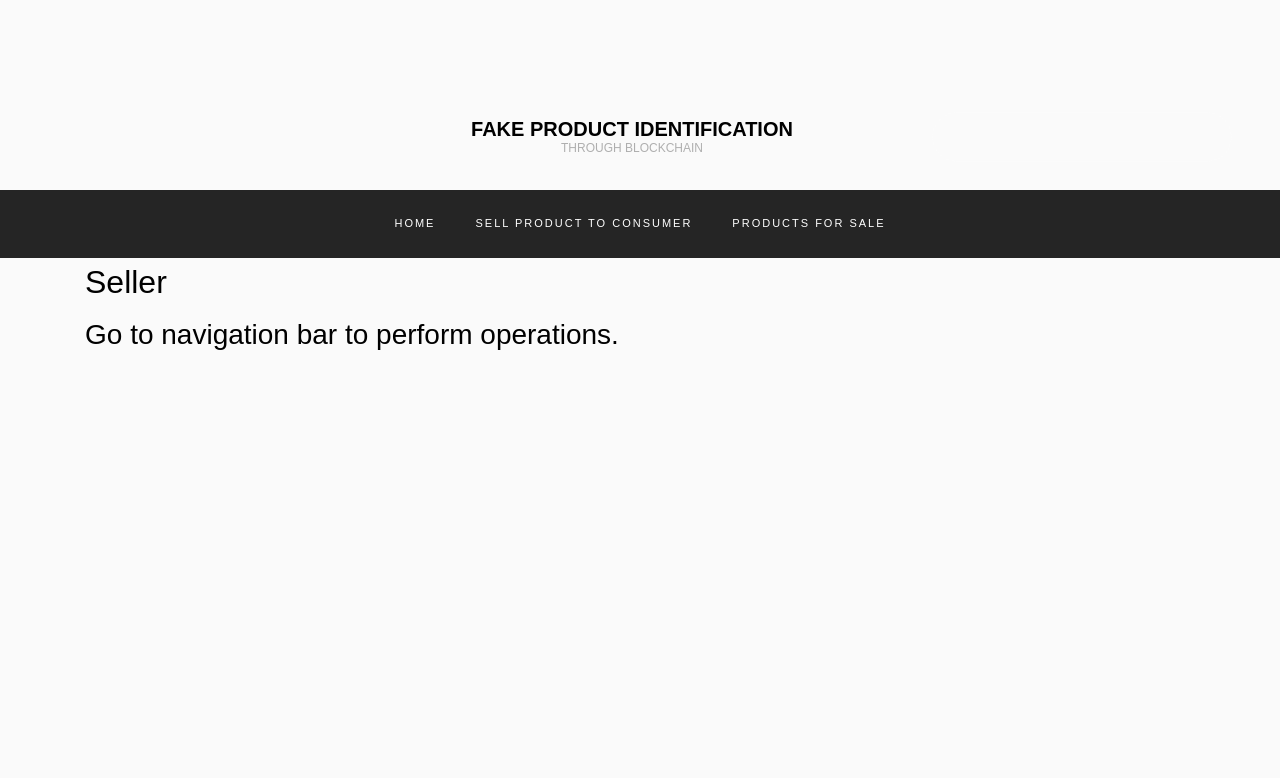
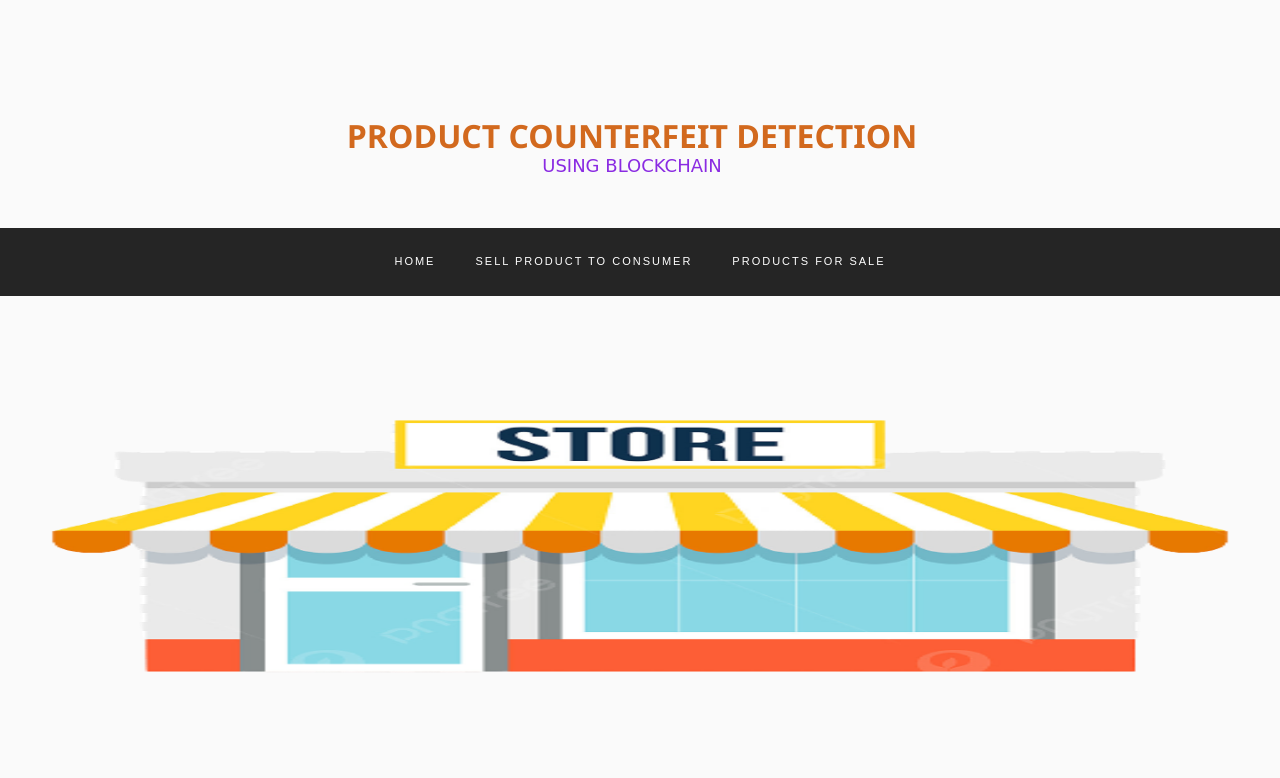
Before and after one commit to aayushbalaji/Product-Counterfeit-Detection-Using-Blockchain, a website: page src/seller.html in a window 1280 px wide. Drawn offline with nearby package versions, Linux system fonts and the light colour scheme; files whose address does not match are found by name.

Commit message:
fine-tuned the front end

```diff
--- a/src/seller.html
+++ b/src/seller.html
@@ -1,7 +1,7 @@
 <!doctype html>
 <html lang="en">
   <head>
-  	<title>Fake Product Identification</title>
+  	<title>Product Counterfeit Detection</title>
     <meta charset="utf-8">
     <meta name="viewport" content="width=device-width, initial-scale=1, shrink-to-fit=no">
 	<link href='https://fonts.googleapis.com/css?family=Roboto:400,100,300,700' rel='stylesheet' type='text/css'>
@@ -11,26 +11,9 @@
 	</head>
 	<body>
 	<section class="ftco-section">
-		<div class="container-fluid px-md-5">
-			<div class="row justify-content-between">
-				<div class="col-md-8 order-md-last">
-					<div class="row">
-						<div class="col-md-6 text-center">
-							<a class="navbar-brand" href="index.html">Fake Product Identification <span>through Blockchain</span></a>
-						</div>
-						<div class="col-md-6 d-md-flex justify-content-end mb-md-0 mb-3">
-							<form action="#" class="searchform order-lg-last">
-
-			        </form>
-						</div>
-					</div>
-				</div>
-				<div class="col-md-4 d-flex">
-					<div class="social-media">
-
-	        </div>
-				</div>
-			</div>
+		<div align="center">
+			<a class="navbar-brand" style="font-size:xx-large;font-family: 'Segoe UI', Tahoma, Geneva, Verdana, sans-serif;color:chocolate;" href="index.html">Product Counterfeit Detection<span style="font-size: large;font-family:cursive;color: blueviolet;">Using Blockchain</span></a>
+			<p style="background-image: url('C:\Users\aayus\Product-Counterfeit-Detection-Using-Blockchain\src\images\bitc.webp');"></p>
 		</div>
 		<nav class="navbar navbar-expand-lg navbar-dark ftco_navbar bg-dark ftco-navbar-light" id="ftco-navbar">
 	    <div class="container-fluid">
@@ -48,16 +31,11 @@
 	    </div>
 	  </nav>
     <!-- END nav -->
-
-    <section>
-      <div class="container">
-        <h2>
-        Seller
-        </h2>
-        <h3>
-        Go to navigation bar to perform operations.
-        </h3>
-      </section>
+	  	<br>
+		<div align="center">
+			<img src="C:\Users\aayus\Product-Counterfeit-Detection-Using-Blockchain\src\images\seller.png" style="width:1250px;height:450px;">
+		</div>
+	</section>
 
   <script src="https://ajax.googleapis.com/ajax/libs/jquery/1.12.4/jquery.min.js"></script>
   <script src="js/popper.js"></script>
```
Also changed, not shown: src/addProduct.html (+5 -23 lines), src/addSeller.html (+4 -21 lines), src/consumer.html (+9 -31 lines), src/consumerPurchaseHistory.html (+4 -21 lines), src/index.html (+8 -42 lines), src/manufacturer.html (+9 -30 lines), src/queryProducts.html (+4 -21 lines), src/querySeller.html (+5 -22 lines), src/sellProductManufacturer.html (+4 -21 lines), src/sellProductSeller.html (+4 -21 lines), src/verifyProducts.html (+5 -22 lines), src/css/style.css, src/images/bitc.webp (added), src/images/consumer.png (added), 3 more files.
